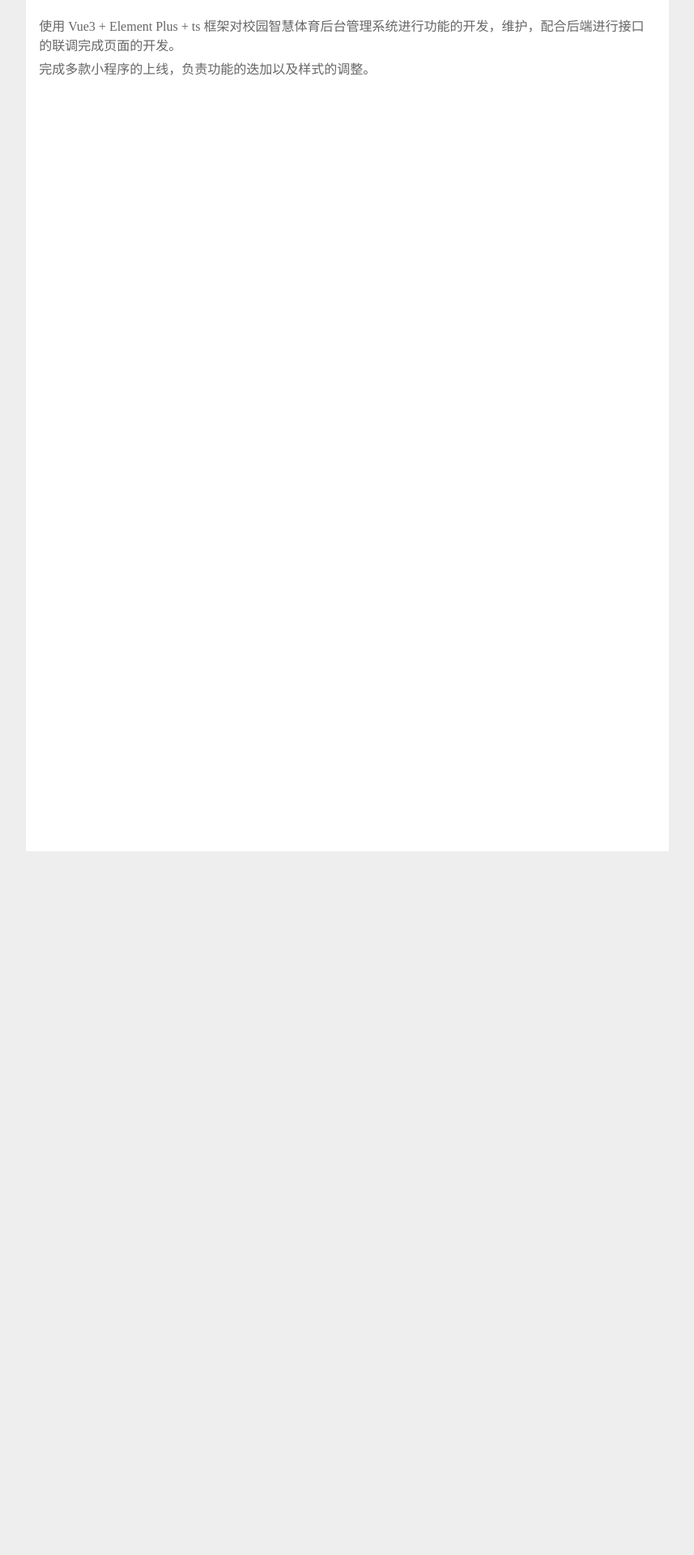
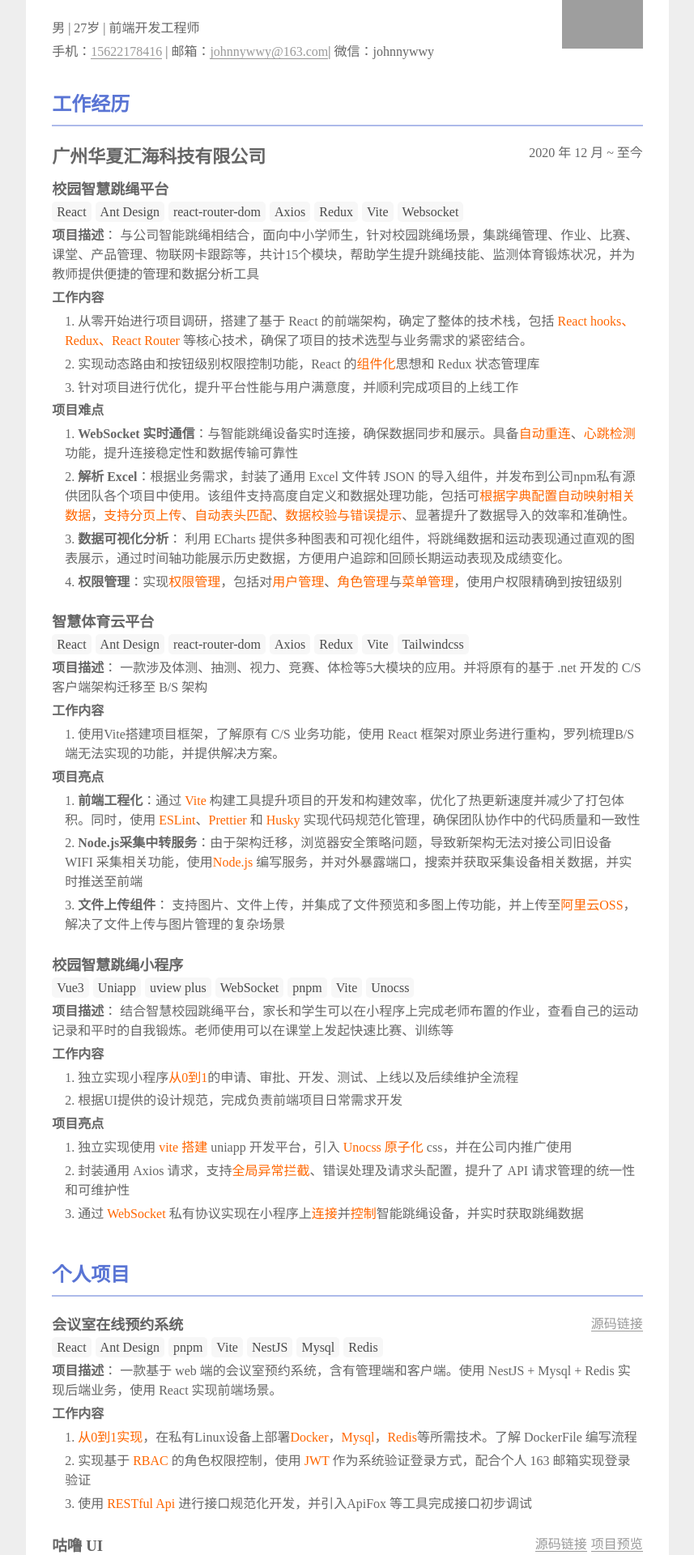
Before and after one commit to johnnywwy/cv-2024, a Vue app: page / in a window 1280 px wide. Shown: the part 80-2000 px from the top of the page at 81% size, without its empty margins (211-1068 px from the left). Before the commit the page ends 1139 px from the top, so only its background shows below. Built offline with nearby package versions, Linux system fonts and the light colour scheme; grey boxes are pictures that could not be loaded.

Commit message:
feat: 更新简历

```diff
--- a/src/App.vue
+++ b/src/App.vue
@@ -1,22 +1,16 @@
 <template>
   <article>
     <!-- 个人信息 -->
-    <!-- <section class="bio">
+    <section class="bio">
       <h1>吴文宇</h1>
-      <img
-        src="https://upload.wikimedia.org/wikipedia/commons/thumb/7/76/MiB.svg/440px-MiB.svg.png"
-        alt=""
-        style="width: 100px; height: 100px"
-      />
+      <img src="./assets/wwy.jpg" alt="" style="width: 100px; height: 100px" />
       <p>男 | 27岁 | 前端开发工程师</p>
       <p>
-        手机：<a href="tel:15622178416">15622178416</a> | 邮箱：<a
-          href="mailto:johnnywwy@163.com"
-          >johnnywwy@163.com</a
-        >| 微信：johnnywwy
+        手机：<a href="tel:15622178416">15622178416</a> | 邮箱：<a href="mailto:johnnywwy@163.com">johnnywwy@163.com</a>|
+        微信：johnnywwy
       </p>
       <div style="height: 10px"></div>
-    </section> -->
+    </section>
 
     <!-- 教育经历 -->
     <!-- <section class="education">
@@ -27,107 +21,222 @@
 
     <!-- 工作经历 -->
     <section class="work">
-      <h2>工作经历</h2>
+      <h2 class="title underline">工作经历</h2>
       <ol>
-        <!-- <li>
-          <header>
-            <h3>广东微壹科技有限公司（实习）</h3>
-            <span>2020 年 7 月~2020 年 9 月</span>
+        <li>
+          <header style="margin-bottom: 12px">
+            <h3 style="font-size: 22px;">广州华夏汇海科技有限公司</h3>
+            <span>2020 年 12 月 ~ 至今</span>
           </header>
+          <main>
+            <!-- 项目1 -->
+            <h3 style="margin-bottom: 8px;font-size: 18px;">校园智慧跳绳平台</h3>
+            <div style="margin-bottom: 8px">
+              <span class="tag">React</span>
+              <span class="tag">Ant Design</span>
+              <span class="tag">react-router-dom</span>
+              <span class="tag">Axios</span>
+              <span class="tag">Redux</span>
+              <span class="tag">Vite</span>
+              <span class="tag">Websocket</span>
+            </div>
+            <div class="content">
               <p>
-            负责公司项目的缺陷修复以及开发工作，根据产品需求和 UI
-            设计师提供的高保图对静态页面的搭建以及样式的调整。
+                <b>项目描述</b>：
+                与公司智能跳绳相结合，面向中小学师生，针对校园跳绳场景，集跳绳管理、作业、比赛、课堂、产品管理、物联网卡跟踪等，共计15个模块，帮助学生提升跳绳技能、监测体育锻炼状况，并为教师提供便捷的管理和数据分析工具
               </p>
-        </li>
-        <li>
-          <header>
-            <h3>广东微壹科技有限公司（实习）</h3>
-            <span>2020 年 7 月~2020 年 9 月</span>
-          </header>
               <p>
-            负责公司项目的缺陷修复以及开发工作，根据产品需求和 UI
-            设计师提供的高保图对静态页面的搭建以及样式的调整。
+                <b>工作内容</b>
+              <div style="margin-left: 1em">
+                <p>
+                  1. 从零开始进行项目调研，搭建了基于 React
+                  的前端架构，确定了整体的技术栈，包括 <strong>React hooks、Redux、React Router</strong>
+                  等核心技术，确保了项目的技术选型与业务需求的紧密结合。
                 </p>
-        </li> -->
-        <li>
-          <!-- <header>
-            <h3>广州华夏汇海有限公司</h3>
-            <span>2021 年 6 月 ~ 至今</span>
-          </header> -->
                 <p>
-            使用 Vue3 + Element Plus + ts
-            框架对校园智慧体育后台管理系统进行功能的开发，维护，配合后端进行接口的联调完成页面的开发。
+                  2. 实现动态路由和按钮级别权限控制功能，React 的<strong>组件化</strong>思想和 Redux
+                  状态管理库
                 </p>
-          <p></p>
-          <!-- <p>配合开发人员使用 React-Native 从头搭建了一个移动端 App（菜品管理 App），负责使用封装好的组件实现第一阶段主体功能，
-          第二阶段主要负责了样式的调整（UI）与缺陷修复，同时新增了一些小功能。</p> -->
-          <p>完成多款小程序的上线，负责功能的迭加以及样式的调整。</p>
+                <p>
+                  3.
+                  针对项目进行优化，提升平台性能与用户满意度，并顺利完成项目的上线工作
+                </p>
+              </div>
+              </p>
+              <p>
+                <b>项目难点</b>
+              <div style="margin-left: 1em">
+                <p>
+                  1. <b>WebSocket
+                    实时通信</b>：与智能跳绳设备实时连接，确保数据同步和展示。具备<strong>自动重连</strong>、<strong>心跳检测</strong>功能，提升连接稳定性和数据传输可靠性
+                </p>
+                <p>
+                  2. <b>解析
+                    Excel</b>：根据业务需求，封装了通用 Excel 文件转 JSON
+                  的导入组件，并发布到公司npm私有源供团队各个项目中使用。该组件支持高度自定义和数据处理功能，包括可<strong>根据字典配置自动映射相关数据</strong>，<strong>支持分页上传</strong>、<strong>自动表头匹配</strong>、<strong>数据校验与错误提示</strong>、显著提升了数据导入的效率和准确性。
+                </p>
+                <p>
+                  3. <b>数据可视化分析</b>： 利用 ECharts 提供多种图表和可视化组件，将跳绳数据和运动表现通过直观的图表展示，通过时间轴功能展示历史数据，方便用户追踪和回顾长期运动表现及成绩变化。
+                </p>
+                <p>
+                  4.
+                  <b>权限管理</b>：实现<strong>权限管理</strong>，包括对<strong>用户管理</strong>、<strong>角色管理</strong>与<strong>菜单管理</strong>，使用户权限精确到按钮级别
+                </p>
+              </div>
+              </p>
+
+
+            </div>
+
+
+            <br />
+
+            <!-- 项目2 -->
+            <h3 style="margin-bottom: 8px; font-size: 18px;">智慧体育云平台</h3>
+            <div style="margin-bottom: 8px">
+              <span class="tag">React</span>
+              <span class="tag">Ant Design</span>
+              <span class="tag">react-router-dom</span>
+              <span class="tag">Axios</span>
+              <span class="tag">Redux</span>
+              <span class="tag">Vite</span>
+              <span class="tag">Tailwindcss</span>
+            </div>
+            <div class="content">
+              <p>
+                <b>项目描述</b>：
+                一款涉及体测、抽测、视力、竞赛、体检等5大模块的应用。并将原有的基于 .net 开发的 C/S 客户端架构迁移至 B/S 架构
+              </p>
+              <p>
+                <b>工作内容</b>
+              <div style="margin-left: 1em">
+                <p>
+                  1. 使用Vite搭建项目框架，了解原有 C/S 业务功能，使用 React 框架对原业务进行重构，罗列梳理B/S端无法实现的功能，并提供解决方案。
+                </p>
+
+              </div>
+              </p>
+              <p>
+                <b>项目亮点</b>
+              <div style="margin-left: 1em">
+                <p>
+                  1. <b>前端工程化</b>：通过 <strong>Vite</strong> 构建工具提升项目的开发和构建效率，优化了热更新速度并减少了打包体积。同时，使用
+                  <strong>ESLint</strong>、<strong>Prettier</strong> 和
+                  <strong>Husky</strong>
+                  实现代码规范化管理，确保团队协作中的代码质量和一致性
+                </p>
+                <p>
+                  2. <b>Node.js采集中转服务</b>：由于架构迁移，浏览器安全策略问题，导致新架构无法对接公司旧设备 WIFI 采集相关功能，使用<strong>Node.js</strong>
+                  编写服务，并对外暴露端口，搜索并获取采集设备相关数据，并实时推送至前端
+                </p>
+                <p>
+                  3. <b>文件上传组件</b>： 支持图片、文件上传，并集成了文件预览和多图上传功能，并上传至<strong>阿里云OSS</strong>，解决了文件上传与图片管理的复杂场景
+                </p>
+              </div>
+              </p>
+              <br />
+            </div>
+
+            <!-- 项目3 -->
+            <h3 style="margin-bottom: 8px ;font-size: 18px;">校园智慧跳绳小程序</h3>
+            <div style="margin-bottom: 8px">
+              <span class="tag">Vue3</span>
+              <span class="tag">Uniapp</span>
+              <span class="tag">uview plus</span>
+              <span class="tag">WebSocket</span>
+              <span class="tag">pnpm</span>
+              <span class="tag">Vite</span>
+              <span class="tag">Unocss</span>
+            </div>
+            <div class="content">
+              <p>
+                <b>项目描述</b>：
+                结合智慧校园跳绳平台，家长和学生可以在小程序上完成老师布置的作业，查看自己的运动记录和平时的自我锻炼。老师使用可以在课堂上发起快速比赛、训练等
+              </p>
+              <p>
+                <b>工作内容</b>
+              <div style="margin-left: 1em">
+                <p>
+                  1. 独立实现小程序<strong>从0到1</strong>的申请、审批、开发、测试、上线以及后续维护全流程
+                </p>
+                <p>
+                  2. 根据UI提供的设计规范，完成负责前端项目日常需求开发
+                </p>
+              </div>
+              </p>
+              <p>
+                <b>项目亮点</b>
+              <div style="margin-left: 1em">
+                <p>
+                  1. 独立实现使用 <strong>vite 搭建</strong> uniapp 开发平台，引入 <strong>Unocss 原子化</strong> css，并在公司内推广使用
+                </p>
+                <p>
+                  2. 封装通用 Axios 请求，支持<strong>全局异常拦截</strong>、错误处理及请求头配置，提升了 API 请求管理的统一性和可维护性
+                </p>
+                <p>
+                  3. 通过 <strong>WebSocket</strong>
+                  私有协议实现在小程序上<strong>连接</strong>并<strong>控制</strong>智能跳绳设备，并实时获取跳绳数据
+                </p>
+              </div>
+              </p>
+            </div>
+          </main>
         </li>
       </ol>
-      <div style="height: 10px"></div>
+      <!-- <div style="height: 10px"></div> -->
     </section>
 
-    <!-- 专业技能 -->
-    <!-- <section class="skills">
-      <h2>技能</h2>
-      <div class="wrapper">
-        <ul>
-          <li>熟悉页面制作技巧，能将设计稿<strong>1:1还原</strong></li>
-          <li>
-            熟悉<strong>前后端分离</strong>技术，包括
-            AJAX、跨域、前端路由、Cookie、Session 等
-          </li>
-          <li>
-            熟练掌握 <strong>Vue全家桶</strong>的使用，包括
-            VueCli、VueRouter、Vuex 等
-          </li>
-          <li>熟悉 ES6，包括 let / Promise / await / 析构赋值</li>
-          <li>
-            了解 <strong>TypeScript</strong> 的使用，我的项目就是 TS 实现的
-          </li>
-          <li>了解 <strong>Webpack 的配置和优化</strong></li>
-          <li>熟练使用 VS code、WebStorm 等开发工具</li>
-        </ul>
-      </div>
-      <div style="height: 10px"></div>
-    </section> -->
+
 
     <!-- 项目经历 -->
-    <!-- <section class="projects">
-      <h2>项目经历</h2>
-      <p></p>
+    <section class="projects">
+      <h2 class="title underline">个人项目</h2>
       <ol>
         <li>
           <header>
-            <h3>后台管理系统</h3>
+            <h3 style="margin-bottom: 8px ;font-size: 18px;">会议室在线预约系统</h3>
             <span>
-              <a href="https://github.com">源码链接</a>
+              <a href="https://github.com/johnnywwy/nest-study">源码链接</a>
             </span>
           </header>
+          <div style="margin-bottom: 8px">
+            <span class="tag">React</span>
+            <span class="tag">Ant Design</span>
+            <span class="tag">pnpm</span>
+            <span class="tag">Vite</span>
+            <span class="tag">NestJS</span>
+            <span class="tag">Mysql</span>
+            <span class="tag">Redis</span>
+          </div>
+          <div class="content">
             <p>
-            一款基于
-            <strong>Vue2 </strong>/ <strong>Vue-router </strong>/
-            <strong>Vuex </strong>/ <strong>Axios </strong>/
-            <strong>Element-ui </strong> 的后台管理系统
+              <b>项目描述</b>：
+              一款基于 web 端的会议室预约系统，含有管理端和客户端。使用 NestJS + Mysql + Redis 实现后端业务，使用 React 实现前端场景。
             </p>
             <p>
-            主要负责后台管理页面的管理<strong>用户账号</strong>、<strong>商品分类</strong>、<strong>商品信息</strong>、<strong>订单</strong>等业务功能
+              <b>工作内容</b>
+            <div style="margin-left: 1em">
+              <p>
+                1.
+                <strong>从0到1实现</strong>，在私有Linux设备上部署<strong>Docker</strong>，<strong>Mysql</strong>，<strong>Redis</strong>等所需技术。了解
+                DockerFile 编写流程
               </p>
               <p>
-            该项目采用前后端分离的开发模式，拥有<strong>登录管理</strong>，<strong>用户管理</strong>，<strong>权限管理</strong>，<strong>商品管理</strong>，<strong>订单管理</strong>等模块
+                2. 实现基于 <strong>RBAC</strong> 的角色权限控制，使用 <strong>JWT</strong> 作为系统验证登录方式，配合个人 163 邮箱实现登录验证
               </p>
               <p>
-            通过这次项目让我对后台管理系统有个更深入的了解，掌握了后台管理系统的制作技巧
+                3. 使用 <strong>RESTful Api</strong> 进行接口规范化开发，并引入ApiFox 等工具完成接口初步调试
               </p>
-          <p></p>
-          <p></p>
+            </div>
+            </p>
+          </div>
         </li>
         <li>
           <header>
             <h3>咕噜 UI</h3>
             <span>
-              <a href="https://github.com">源码链接</a>
-              <a href="https://baidu.com">项目预览</a>
+              <a href="https://github.com/johnnywwy/gulu-ui" style="margin-right: 5px;">源码链接</a>
+              <a href="https://johnnywwy.gitee.io/gulu-ui-website/#/">项目预览</a>
             </span>
           </header>
           <p>
@@ -147,14 +256,12 @@
             端进行适配，提升用户使用体验
           </p>
           <p>
-            并将整个项目的学习过程总结成了一篇博客《<a href="https://baidu.com"
-              >Vue3 造轮子实录</a
-            >》
+            并将整个项目的学习过程总结成了一篇博客《<a href="https://baidu.com">Vue3 造轮子实录</a>》
           </p>
           <p></p>
           <p></p>
         </li>
-        <li>
+        <!-- <li>
           <header>
             <h3>云笔记</h3>
             <span>
@@ -172,14 +279,12 @@
           <p>
             制作过程让我对<strong>后端交互</strong>有了更深刻的理解，掌握了 Vuex
             状态管理的使用，<strong>接口的封装</strong>，增强可复用性。
-            并将整个项目的学习过程总结成了一篇博客《<a href="https://baidu.com"
-              >云笔记开发实录</a
-            >》
+            并将整个项目的学习过程总结成了一篇博客《<a href="https://baidu.com">云笔记开发实录</a>》
           </p>
           <p></p>
           <p></p>
-        </li>
-        <li>
+        </li> -->
+        <!-- <li>
           <header>
             <h3>大屏可视化</h3>
             <span>
@@ -195,10 +300,7 @@
           </p>
           <p>
             为了适应所有屏幕，我使用了动态
-            <strong>rem</strong> 方案，具体思路见我的博客《<a
-              href="https://baidu.com"
-              >大屏项目实战</a
-            >》
+            <strong>rem</strong> 方案，具体思路见我的博客《<a href="https://baidu.com">大屏项目实战</a>》
           </p>
 
           <p>
@@ -210,8 +312,8 @@
             项目中包含的图例有柱形图、折线图、饼图、地图和表格等，图例都可以实时更新数据并辅以动画交互
           </p>
           <p>通过这个项目，我掌握了大屏可视化项目的制作技巧</p>
-        </li>
-        <li>
+        </li> -->
+        <!-- <li>
           <header>
             <h3>旺财记账</h3>
             <span>
@@ -233,10 +335,44 @@
           </p>
           <p>这是我从自己的需求出发，设计出的极简记账应用，特点是快速记账</p>
           <p></p>
-        </li>
+        </li> -->
       </ol>
       <div style="height: 10px"></div>
-    </section> -->
+    </section>
+
+
+    <!-- 专业技能 -->
+    <section class="skills">
+      <h2 class="title underline">技能</h2>
+      <div class="wrapper">
+        <ul>
+          <li>熟悉页面制作技巧，能将设计稿<strong>1:1还原</strong></li>
+          <li>
+            熟悉<strong>前后端分离</strong>技术，包括
+            AJAX、跨域、前端路由、Cookie、Session 等
+          </li>
+          <li>
+            熟悉<strong>Nest.js</strong>技术，能快速搭建后台项目
+          </li>
+          <li>
+            熟练掌握 <strong>Vue全家桶</strong>的使用，包括
+            VueCli、VueRouter、Vuex 等
+          </li>
+          <!-- <li>熟悉 ES6，包括 let / Promise / await / 析构赋值</li> -->
+          <li>
+            了解 <strong>TypeScript</strong> 的使用，我的项目就是 TS 实现的
+          </li>
+          <li>了解 <strong>Docker 的使用，熟悉 Dockerfile 编写</strong>
+            并搭建了一个基于docker的 <span>
+              <a href="https://github.com/johnnywwy/oh-my-front-env">前端开发环境</a>
+            </span>
+
+          </li>
+          <li>熟练使用 VS code、WebStorm 等开发工具</li>
+        </ul>
+      </div>
+      <div style="height: 10px"></div>
+    </section>
   </article>
 </template>
 
--- a/src/app.module.scss
+++ b/src/app.module.scss
@@ -4,7 +4,7 @@ article {
   background: white;
   margin: 0 auto;
   overflow: auto;
-  padding: 1em;
+  padding: 2em;
   /* background: pink; */
 }
 
@@ -26,6 +26,16 @@ article {
 
 // 项目模块
 .projects {
+  .title {
+    color: #5974d4;
+  }
+
+  .underline {
+    display: inline-block;
+    width: 100%; // 确保下划线的宽度覆盖整个元素
+    border-bottom: 2px solid #adbaea; // 下划线的颜色和粗细
+    padding-bottom: 10px; // 控制下划线与文字的间距
+  }
   > p {
     color: #666;
   }
@@ -45,12 +55,35 @@ article {
       > h3 {
         display: inline-block;
       }
+      .content {
+        P {
+          line-height: 1.5;
+        }
+        // margin-bottom: 20px;
+      }
     }
+  }
+  .tag {
+    color: #4a4a4a;
+    padding: 4px 6px;
+    background: #f7f7f7;
+    border-radius: 5px;
+    margin-right: 5px;
   }
 }
 
 // 工作经历模块
 .work {
+  .title {
+    color: #5974d4;
+  }
+
+  .underline {
+    display: inline-block;
+    width: 100%; // 确保下划线的宽度覆盖整个元素
+    border-bottom: 2px solid #adbaea; // 下划线的颜色和粗细
+    padding-bottom: 10px; // 控制下划线与文字的间距
+  }
   p {
     color: #666;
   }
@@ -69,10 +102,60 @@ article {
         display: flex;
         justify-content: space-between;
       }
+      .content {
+        P {
+          line-height: 1.5;
+        }
+        // margin-bottom: 20px;
+      }
     }
     h3 {
       display: inline-block;
     }
+  }
+
+  .tag {
+    color: #4a4a4a;
+    padding: 4px 6px;
+    background: #f7f7f7;
+    border-radius: 5px;
+    margin-right: 5px;
+  }
+
+  // 技能模块
+  .skills {
+    .wrapper {
+      flex-direction: row;
+      flex-wrap: wrap;
+      justify-content: space-between;
+      > div {
+        width: 45%;
+        margin-bottom: 20px;
+      }
+    }
+  }
+}
+
+.skills {
+  .wrapper {
+    flex-direction: row;
+    flex-wrap: wrap;
+    justify-content: space-between;
+    > div {
+      width: 45%;
+      margin-bottom: 20px;
+    }
+  }
+
+  .title {
+    color: #5974d4;
+  }
+
+  .underline {
+    display: inline-block;
+    width: 100%; // 确保下划线的宽度覆盖整个元素
+    border-bottom: 2px solid #adbaea; // 下划线的颜色和粗细
+    padding-bottom: 10px; // 控制下划线与文字的间距
   }
 }
 
```
Also changed, not shown: 1 other file (tests, documents, lock files or other folders). Lines whose indentation alone changed are shown as unchanged.
